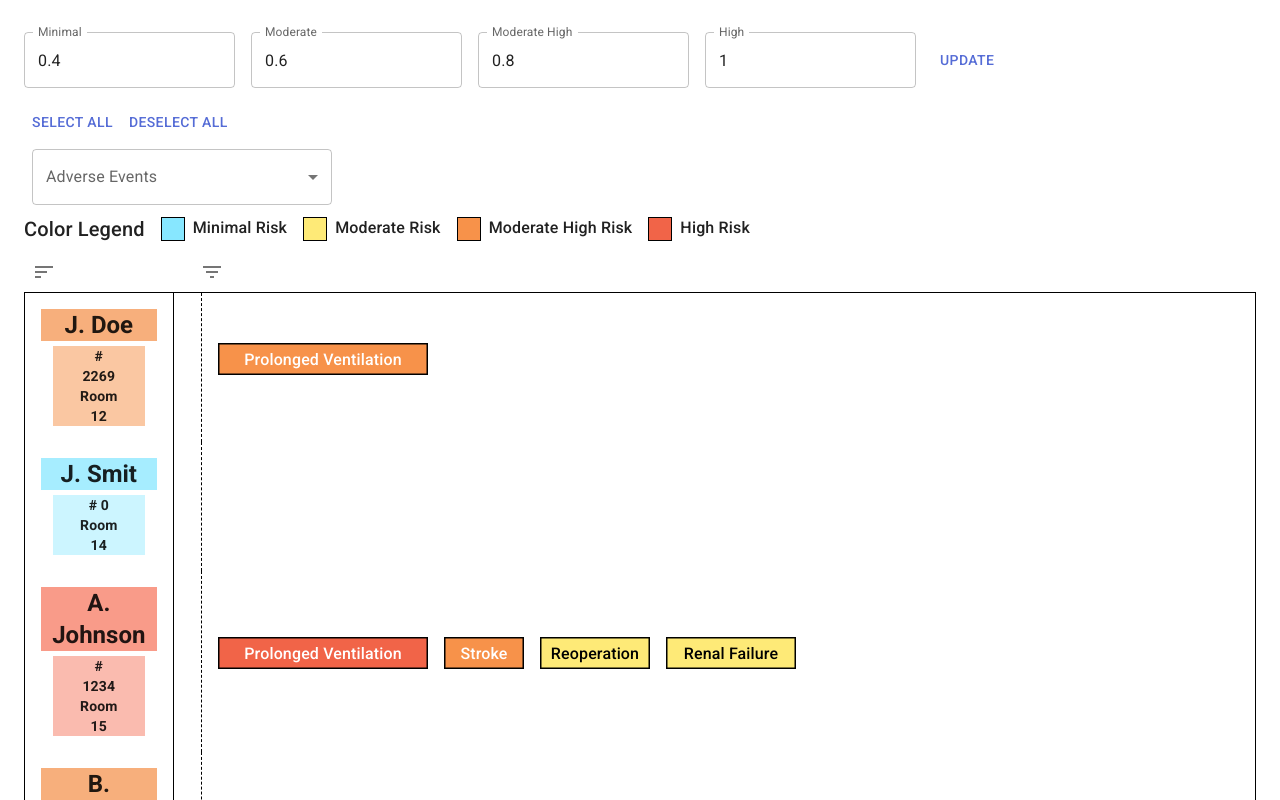
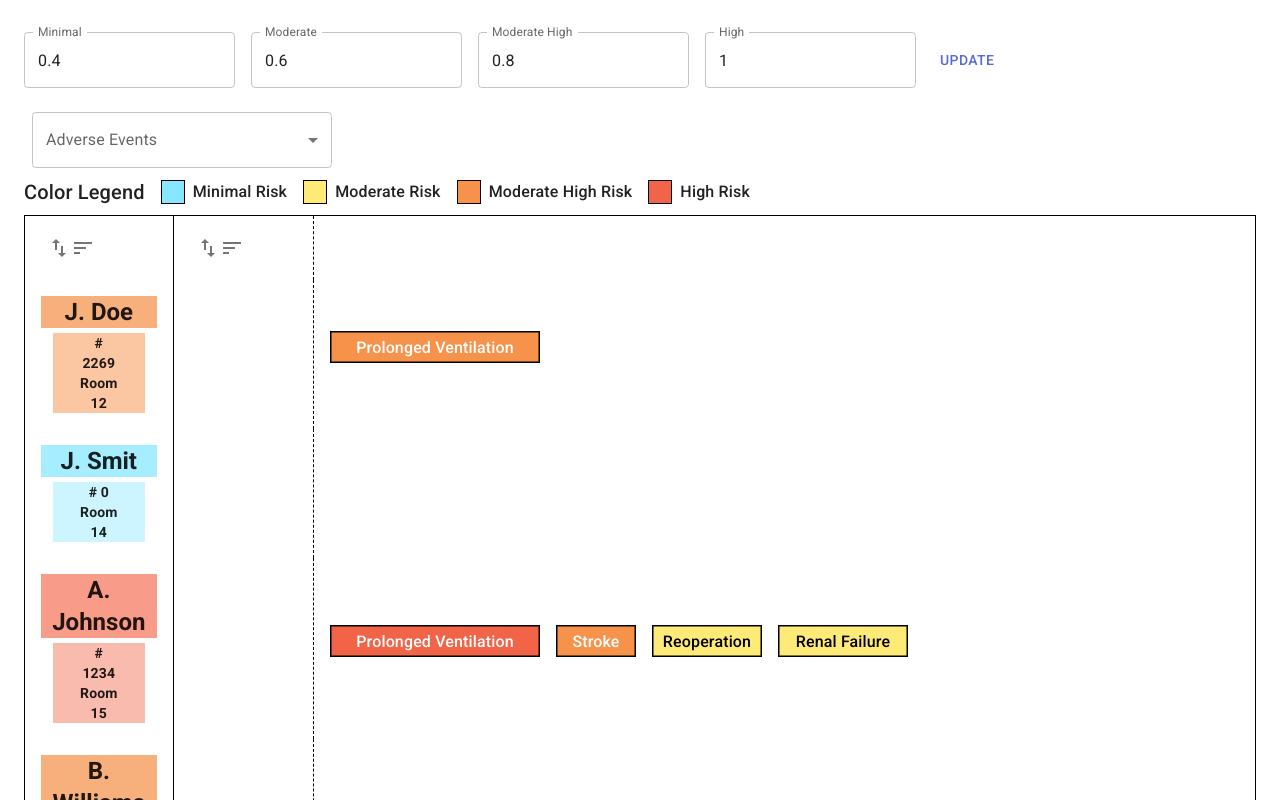
Before and after one commit to lieenn/HEART-Project, a React (Vite) app: page / in a window 1280 px wide. Shown: the top 800 px of the page. Built offline with nearby package versions, Linux system fonts and the light colour scheme.

Commit message:
implement feedbacks

```diff
--- a/src/components/AggregateView/MainView.jsx
+++ b/src/components/AggregateView/MainView.jsx
@@ -59,10 +59,10 @@ export default function MainView({ riskRange, patientData }) {
         setSelectedAdverseEvents={setSelectedAdverseEvents}
       />
       <ColorLegend riskRange={riskRange} />
-      <SortButtons setSortingOption={setSortingOption} />
       <TableContainer sx={{ border: "1.5px solid #000", mt: 0 }}>
         <Table aria-label="simple table" stickyHeader>
           <TableBody>
+            <SortButtons setSortingOption={setSortingOption} />
             {sortedData.map((patient) => (
               <Patient
                 key={patient.roomNumber}
--- a/src/components/AggregateView/MultiSelect.jsx
+++ b/src/components/AggregateView/MultiSelect.jsx
@@ -6,7 +6,6 @@ import FormControl from "@mui/material/FormControl";
 import ListItemText from "@mui/material/ListItemText";
 import Select from "@mui/material/Select";
 import Checkbox from "@mui/material/Checkbox";
-import Button from "@mui/material/Button";
 import Box from "@mui/material/Box";
 
 const ITEM_HEIGHT = 48;
@@ -20,16 +19,10 @@ const MenuProps = {
   },
 };
 
-/**
- * A component that renders a multi-select dropdown for selecting adverse events.
- *
- * @param {Object} props - The properties passed to the component.
- * @param {Array<string>} props.adverseEventsList - List of adverse events to select from.
- * @param {Array<string>} props.selectedAdverseEvents - Currently selected adverse events.
- * @param {Function} props.setSelectedAdverseEvents - Function to update selected adverse events.
- *
- * @returns {JSX.Element} The rendered multi-select dropdown component.
- */
+// Special values for "Select All" and "Deselect All"
+const SELECT_ALL = "Select All";
+const DESELECT_ALL = "Deselect All";
+
 export default function MultiSelect({
   adverseEventsList,
   selectedAdverseEvents,
@@ -39,27 +32,20 @@ export default function MultiSelect({
     const {
       target: { value },
     } = event;
-    setSelectedAdverseEvents(
-      // On autofill we get a stringified value.
-      typeof value === "string" ? value.split(",") : value
-    );
-  };
 
-  const handleSelectAll = () => {
-    setSelectedAdverseEvents(adverseEventsList);
-  };
-
-  const handleDeselectAll = () => {
-    setSelectedAdverseEvents([]);
+    if (value.includes(SELECT_ALL)) {
+      setSelectedAdverseEvents(adverseEventsList);
+    } else if (value.includes(DESELECT_ALL)) {
+      setSelectedAdverseEvents([]);
+    } else {
+      setSelectedAdverseEvents(
+        typeof value === "string" ? value.split(",") : value
+      );
+    }
   };
 
   return (
     <Box>
-      <Box>
-        <Button onClick={handleSelectAll}>Select All</Button>
-        <Button onClick={handleDeselectAll}>Deselect All</Button>
-      </Box>
-
       <FormControl sx={{ m: 1, width: 300 }}>
         <InputLabel id="demo-multiple-checkbox-label">
           Adverse Events
@@ -74,6 +60,18 @@ export default function MultiSelect({
           renderValue={(selected) => selected.join(", ")}
           MenuProps={MenuProps}
         >
+          <MenuItem value={SELECT_ALL}>
+            <Checkbox
+              checked={
+                selectedAdverseEvents.length === adverseEventsList.length
+              }
+            />
+            <ListItemText primary={SELECT_ALL} />
+          </MenuItem>
+          <MenuItem value={DESELECT_ALL}>
+            <Checkbox checked={selectedAdverseEvents.length === 0} />
+            <ListItemText primary={DESELECT_ALL} />
+          </MenuItem>
           {adverseEventsList.map((name) => (
             <MenuItem key={name} value={name}>
               <Checkbox checked={selectedAdverseEvents.indexOf(name) > -1} />
--- a/src/components/AggregateView/Patient.jsx
+++ b/src/components/AggregateView/Patient.jsx
@@ -56,15 +56,17 @@ export default function Patient({ patient, riskRange, selectedAdverseEvents }) {
       <TableCell
         sx={{
           borderLeft: "1.5px solid #000",
+          borderRight: "1.5px dashed #000",
+
           borderBottom: "none",
           pr: 0,
+          m: 0,
         }}
       >
         <PatientRisks adverseEvents={relevant} riskRange={riskRange} />
       </TableCell>
       <TableCell
         sx={{
-          borderLeft: "1.5px dashed #000",
           borderBottom: "none",
         }}
       >
--- a/src/components/AggregateView/SortButtons.jsx
+++ b/src/components/AggregateView/SortButtons.jsx
@@ -1,19 +1,40 @@
-import { Box, IconButton } from "@mui/material";
+import { Box, IconButton, Table, TableCell, TableRow } from "@mui/material";
 import SortIcon from "@mui/icons-material/Sort";
-import FilterListIcon from "@mui/icons-material/FilterList";
+import SwapVertIcon from "@mui/icons-material/SwapVert";
 
 export default function SortButtons({ setSortingOption }) {
   return (
-    <Box>
-      <IconButton
-        sx={{ mr: 16 }}
-        onClick={() => setSortingOption("Overall highest")}
+    <TableRow sx={{ p: 0, m: 0 }}>
+      <TableCell sx={{ borderBottom: "none" }}>
+        <IconButton
+          onClick={() => setSortingOption("Overall highest")}
+          sx={{
+            borderRadius: 0,
+            padding: "4px 6px",
+          }}
+        >
+          <SwapVertIcon />
+          <SortIcon />
+        </IconButton>
+      </TableCell>
+      <TableCell
+        sx={{
+          border: "none",
+          borderLeft: "1.5px solid #000",
+          borderRight: "1.5px dashed #000",
+        }}
       >
-        <SortIcon />
-      </IconButton>
-      <IconButton onClick={() => setSortingOption("Filtered conditions")}>
-        <FilterListIcon />
-      </IconButton>
-    </Box>
+        <IconButton
+          onClick={() => setSortingOption("Filtered conditions")}
+          sx={{
+            borderRadius: 0,
+            padding: "4px 6px",
+          }}
+        >
+          <SwapVertIcon />
+          <SortIcon />
+        </IconButton>
+      </TableCell>
+    </TableRow>
   );
 }
```
